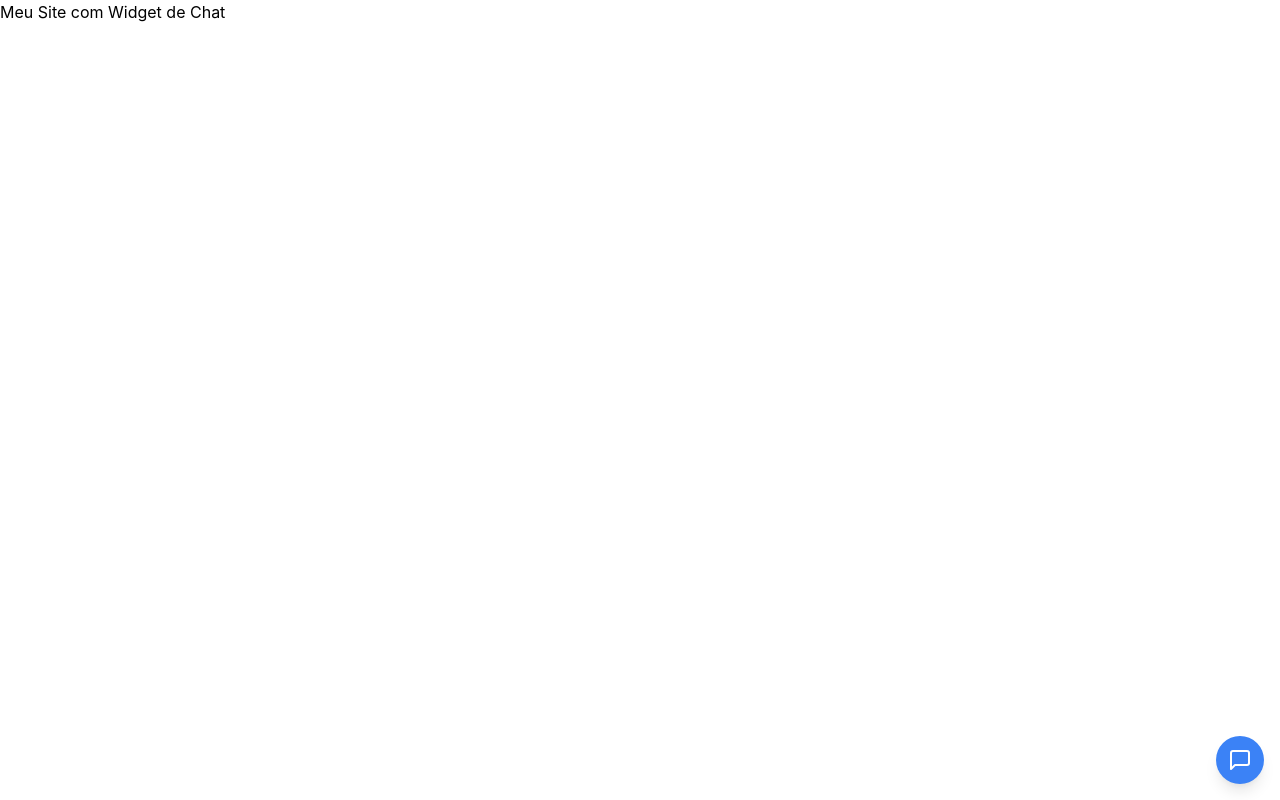
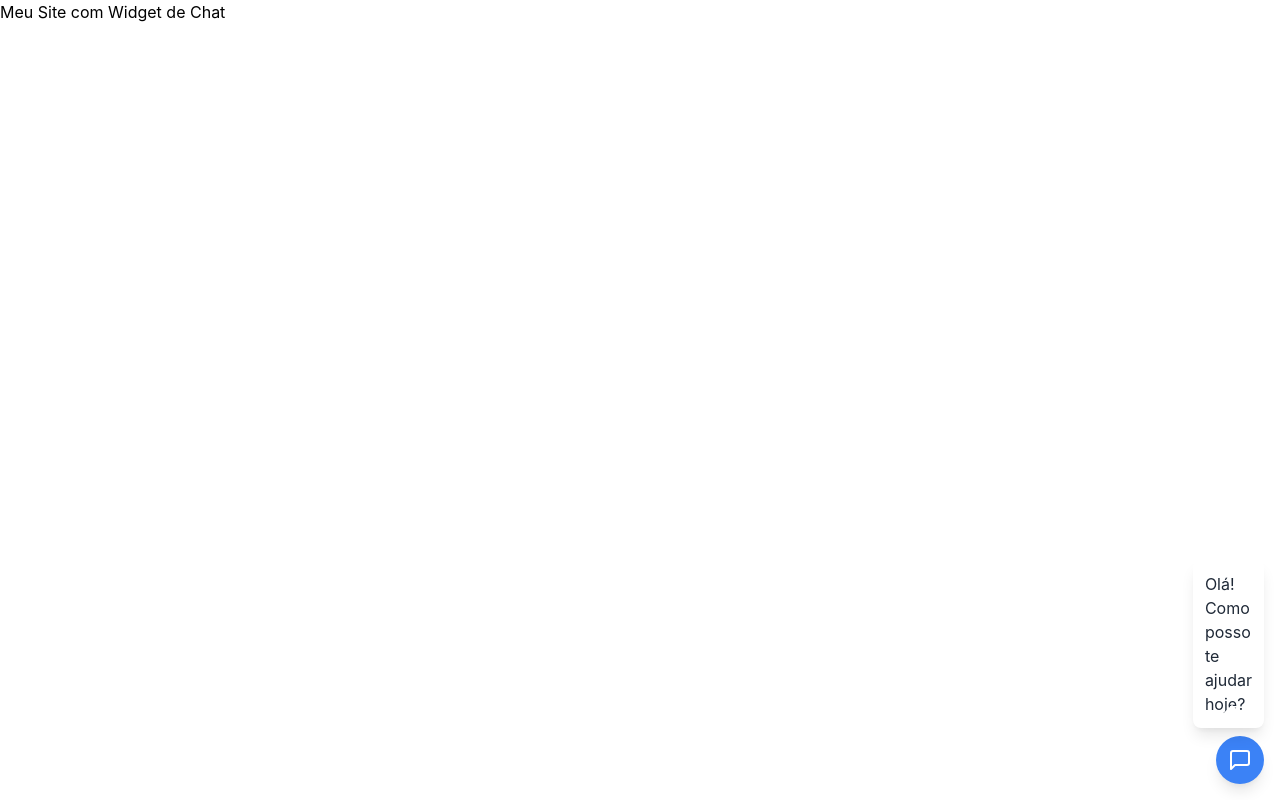
Before and after one commit to andreprezoto/react-chat-widget, a React (Create React App) app: page / in a window 1280 px wide. Built offline with nearby package versions, Linux system fonts and the light colour scheme.

Commit message:
Add chat balloon with customizable message

```diff
--- a/src/App.js
+++ b/src/App.js
@@ -5,7 +5,7 @@ function App() {
   return (
     <div className="App">
       <h1>Meu Site com Widget de Chat</h1>
-      <ChatWidget />
+      <ChatWidget chatMessage="Olá! Como posso te ajudar hoje?" />
     </div>
   );
 }
--- a/src/ChatWidget.js
+++ b/src/ChatWidget.js
@@ -1,7 +1,21 @@
-import React, { useState } from "react";
+import React, { useState, useEffect } from "react";
 
-const ChatWidget = () => {
+const ChatWidget = ({
+  chatMessage = "Precisa de ajuda? Clique aqui para conversar!",
+}) => {
   const [isOpen, setIsOpen] = useState(false);
+  const [showBalloon, setShowBalloon] = useState(false);
+
+  useEffect(() => {
+    if (!isOpen) {
+      const timer = setTimeout(() => {
+        setShowBalloon(true);
+      }, 2000);
+      return () => clearTimeout(timer);
+    } else {
+      setShowBalloon(false);
+    }
+  }, [isOpen]);
 
   const MessageIcon = () => (
     <svg
@@ -22,12 +36,22 @@ const ChatWidget = () => {
   return (
     <div className="fixed bottom-4 right-4">
       {!isOpen && (
+        <div className="relative">
           <button
             onClick={() => setIsOpen(true)}
             className="bg-blue-500 hover:bg-blue-600 text-white rounded-full p-3 shadow-lg"
           >
             <MessageIcon />
           </button>
+          {showBalloon && (
+            <div className="absolute bottom-14 right-0 bg-white text-gray-800 p-3 rounded-lg shadow-lg max-w-xs animate-fade-in">
+              <div className="relative">
+                {chatMessage}
+                <div className="absolute -bottom-2 right-3 w-4 h-4 bg-white transform rotate-45"></div>
+              </div>
+            </div>
+          )}
+        </div>
       )}
       {isOpen && (
         <div
--- a/src/index.css
+++ b/src/index.css
@@ -13,3 +13,16 @@ code {
   font-family: source-code-pro, Menlo, Monaco, Consolas, "Courier New",
     monospace;
 }
+
+@keyframes fadeIn {
+  from {
+    opacity: 0;
+  }
+  to {
+    opacity: 1;
+  }
+}
+
+.animate-fade-in {
+  animation: fadeIn 0.5s ease-in-out;
+}
```
Also changed, not shown: 1 other file (tests, documents, lock files or other folders). Lines whose indentation alone changed are shown as unchanged.
